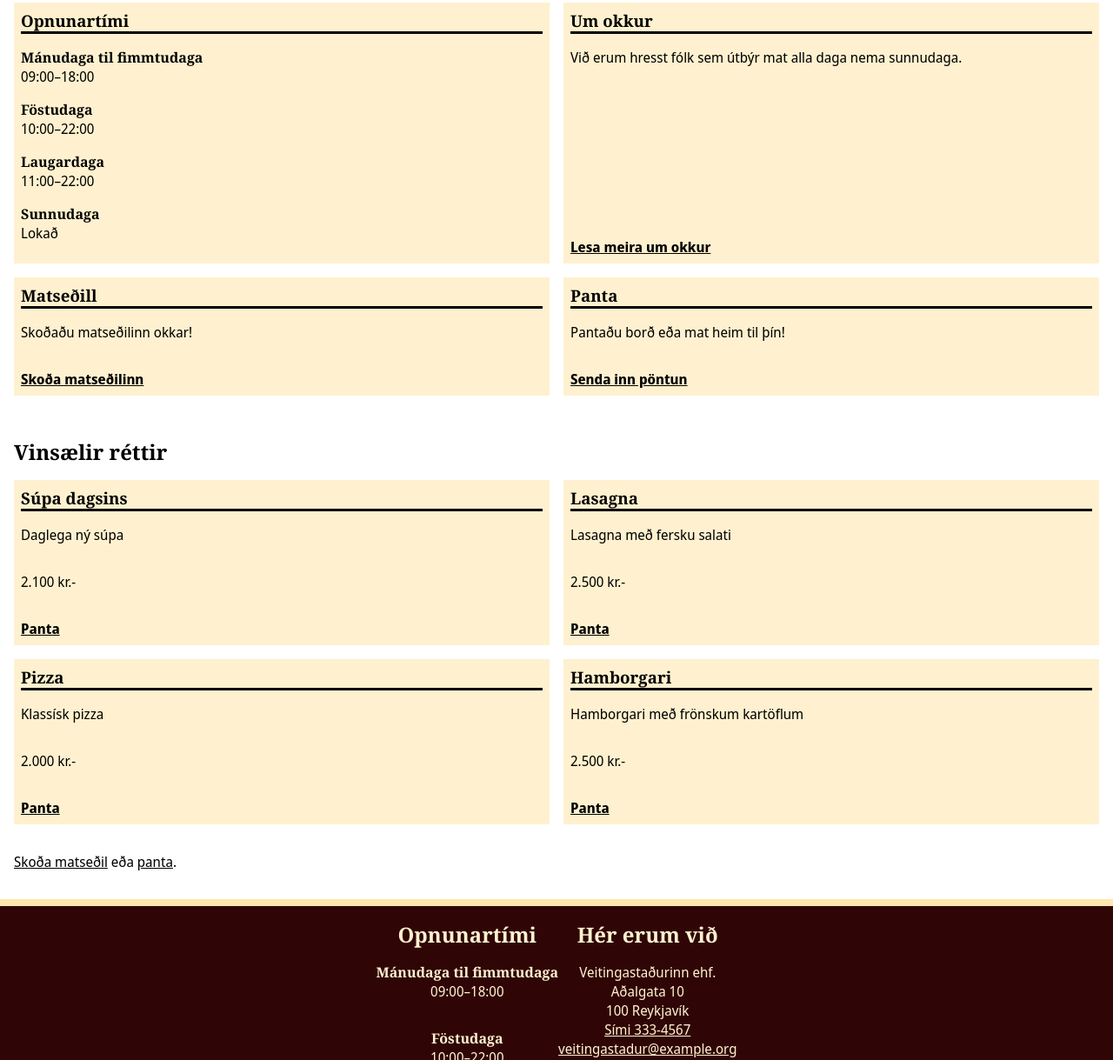
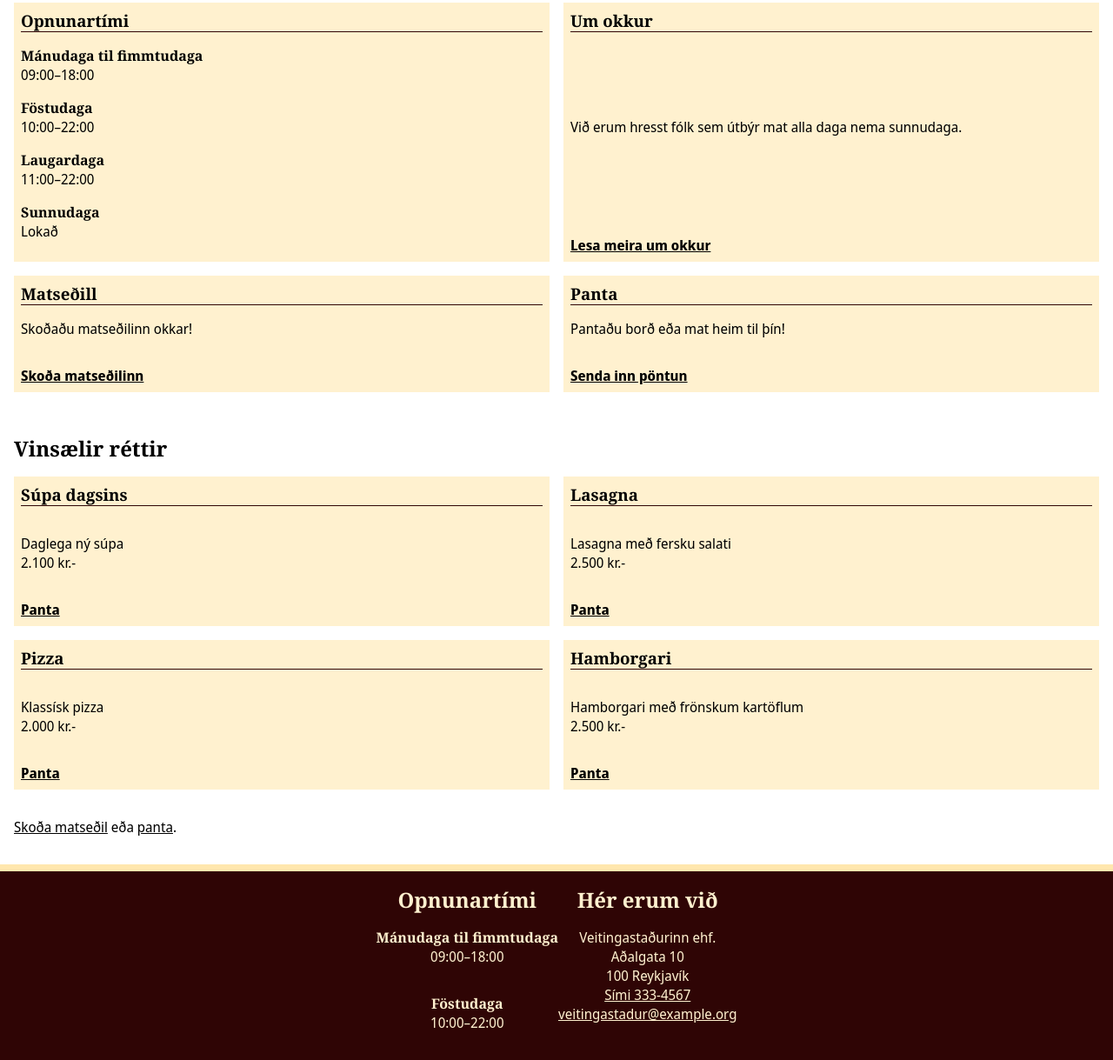
Before and after one commit to Sausi9/Vefforritun1, a plain HTML site: page Verkefni4/index.html in a window 1280 px wide. Shown: the part 172-1391 px from the top of the page at 87% size. Drawn offline with Linux system fonts and the light colour scheme.

Commit message:
chillings

```diff
--- a/Verkefni4/index.html
+++ b/Verkefni4/index.html
@@ -81,32 +81,32 @@
           <li class="box">
             <h3 class="title">Súpa dagsins</h3>
             <div class="content">
-              <p>Daglega ný súpa</p>
-              <p>2.100 kr.-</p>
+              <p class="populardish">Daglega ný súpa</p>
+              <p class="price">2.100 kr.-</p>
             </div>
             <a class="link" href="./sidur/panta.html">Panta</a>
           </li>
           <li class="box">
             <h3 class="title">Lasagna</h3>
             <div class="content">
-              <p>Lasagna með fersku salati</p>
-              <p>2.500 kr.-</p>
+              <p class="populardish">Lasagna með fersku salati</p>
+              <p class="price">2.500 kr.-</p>
             </div>
             <a class="link" href="./sidur/panta.html">Panta</a>
           </li>
           <li class="box">
             <h3 class="title">Pizza</h3>
             <div class="content">
-              <p>Klassísk pizza</p>
-              <p>2.000 kr.-</p>
+              <p class="populardish">Klassísk pizza</p>
+              <p class="price">2.000 kr.-</p>
             </div>
             <a class="link" href="./sidur/panta.html">Panta</a>
           </li>
           <li class="box">
             <h3 class="title">Hamborgari</h3>
             <div class="content">
-              <p>Hamborgari með frönskum kartöflum</p>
-              <p>2.500 kr.-</p>
+              <p class="populardish">Hamborgari með frönskum kartöflum</p>
+              <p class="price">2.500 kr.-</p>
             </div>
             <a class="link" href="./sidur/panta.html">Panta</a>
           </li>
--- a/Verkefni4/styles.css
+++ b/Verkefni4/styles.css
@@ -137,7 +137,6 @@ img {
 }
 
 /** Meginmál **/
-
 .main {
   display: flex;
   flex-direction: column;
@@ -200,7 +199,10 @@ img {
 /** Og fleiri selectorar... **/
 
 .boxes .box .content {
+  display: flex;
+  flex-direction: column;
   flex: 1;
+  justify-content: center;
 }
 
 .boxes .box .content p{
@@ -208,7 +210,7 @@ img {
 }
 
 .boxes .box h3{
-  border-bottom: solid;
+  border-bottom: var(--border-small) solid var(--color-dark);
 }
 
 .boxes .box a{
@@ -238,6 +240,14 @@ dd {
   margin-bottom: var(--spacing);
 }
 
+
+body .main .popular .populardish{
+  padding-bottom: 0;
+  padding-top: calc(2*var(--spacing));
+}
+body .main .popular .price {
+  padding-top:0;
+}
 /**
 Hér eru skilgreiningar sem endurnýta má úr v3, með takmörkunum.
 **/
```
